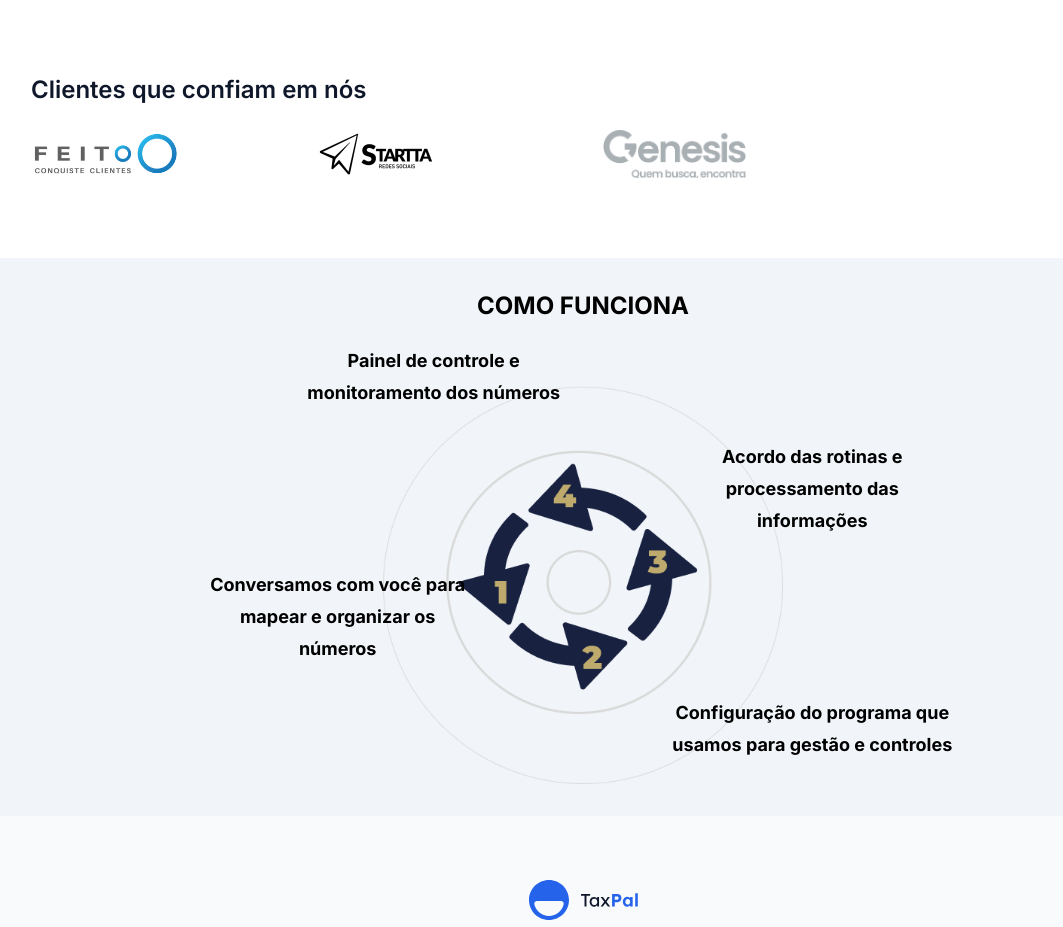
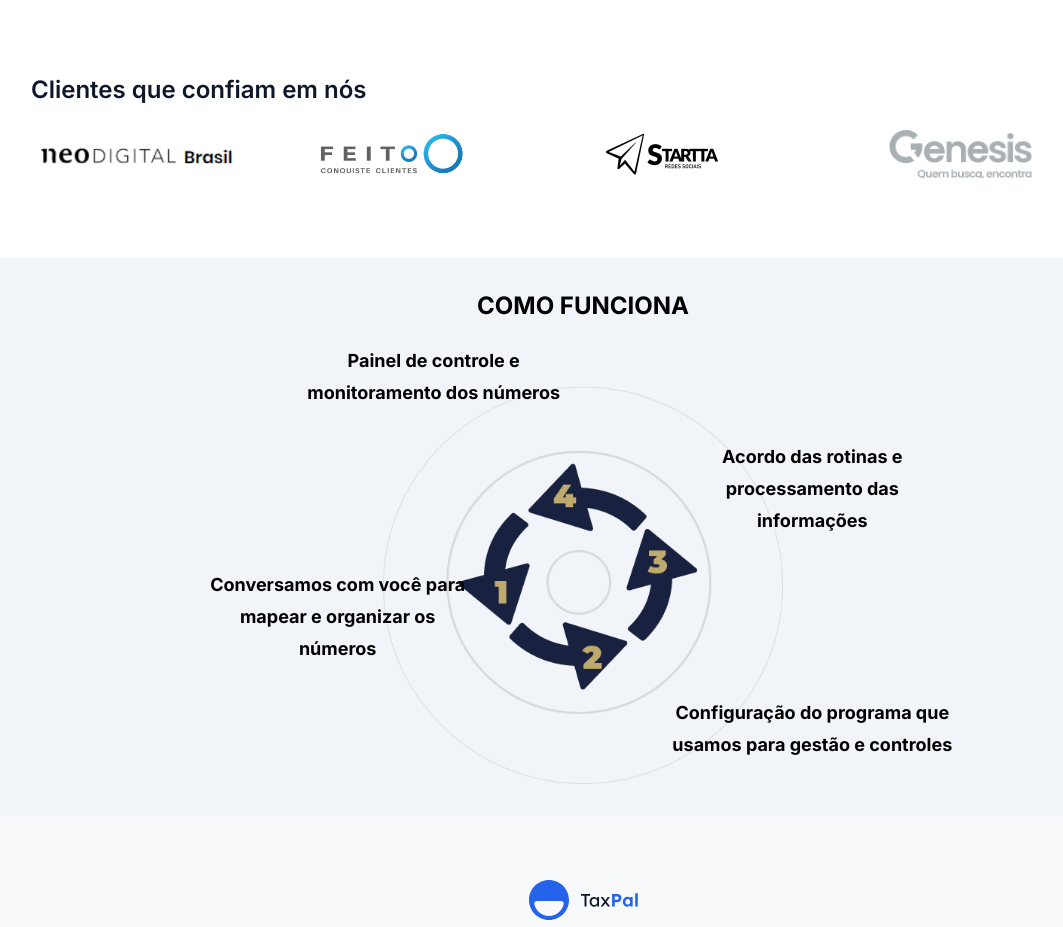
Before and after one commit to mauricior38/leadder, a Next.js app: page / in a window 1280 px wide. Shown: the part 2260-3187 px from the top of the page, without its empty margins (57-1120 px from the left). Built offline with nearby package versions, Linux system fonts and the light colour scheme.

Commit message:
add NeoDigital

```diff
--- a/src/components/ClientTrusted.jsx
+++ b/src/components/ClientTrusted.jsx
@@ -1,7 +1,7 @@
 
 import Image from 'next/image'
 
-// import neoDigital from '@/images/logos/neoDigital.png';
+import neodigital from '@/images/logos/neoDigital.png';
 import feito from '@/images/logos/feito.png';
 import startta from '@/images/logos/startta.png';
 import genessis from '@/images/logos/genesis.png';
@@ -15,13 +15,13 @@ export function ClientTrusted() {
               Clientes que confiam em nós
             </h2>
             <div className="mx-auto mt-6 grid grid-cols-2 flex items-start  gap-x-8 gap-y-10 sm:grid-cols-4 sm:gap-x-10 lg:mx-0 lg:grid-cols-4" >
-              {/* <Image
+              <Image
                 className="col-span-2 max-h-12 w-full object-contain object-left lg:col-span-1"
-                src={neoDigital}
-                alt="NeoDigital"
+                src={neodigital}
+                alt="Neo Digital"
                 width={158}
                 height={48}
-              /> */}
+              />
               <Image
                 className="col-span-2 max-h-12 w-full object-contain object-left lg:col-span-1"
                 src={feito}
```
